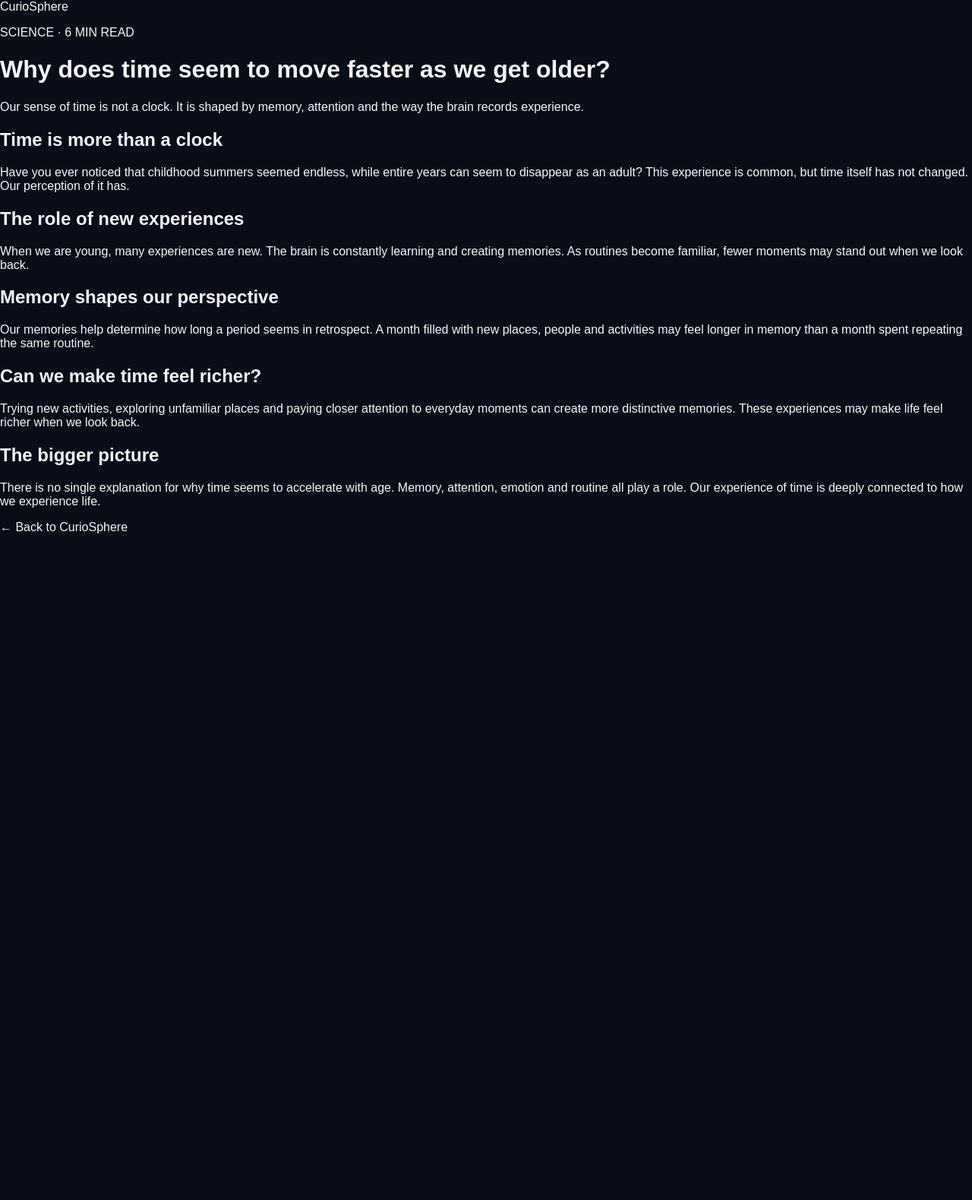
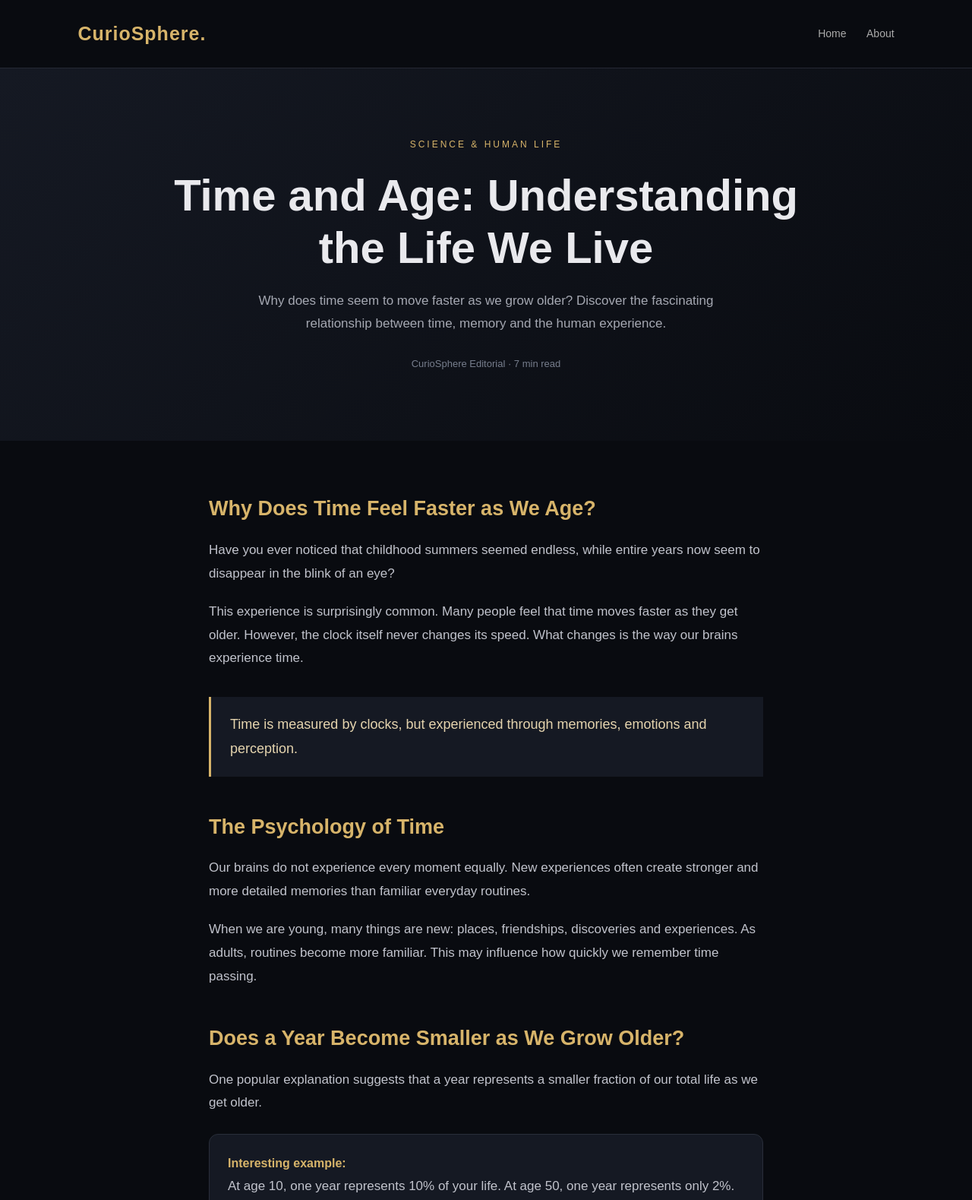
Before and after one commit to saiviszavadskis17-design/curiosphere, a plain HTML site: page articles/time-and-age.html in a window 1280 px wide. Shown: the top 1579 px of the page at 76% size. Before the commit the page ends 800 px from the top, so only its background shows below. Drawn offline with Linux system fonts and the light colour scheme.

Commit message:
Update time-and-age.html

```diff
--- a/articles/time-and-age.html
+++ b/articles/time-and-age.html
@@ -1,38 +1,301 @@
+
 
 <!DOCTYPE html>
 <html lang="en">
 <head>
-  <meta charset="UTF-8">
-  <meta name="viewport" content="width=device-width, initial-scale=1.0">
-  <title>Why Does Time Seem to Move Faster as We Get Older? | CurioSphere</title>
-  <link rel="stylesheet" href="../style.css">
+<meta charset="UTF-8">
+<meta name="viewport" content="width=device-width, initial-scale=1.0">
+
+<title>Time and Age: Understanding the Life We Live | CurioSphere</title>
+
+<meta name="description" content="Discover fascinating facts about time, aging, human life and how our perception of time changes as we grow older.">
+
+<meta name="keywords" content="time, age, human life, psychology, science, CurioSphere">
+
+<style>
+* {
+    margin: 0;
+    padding: 0;
+    box-sizing: border-box;
+}
+
+body {
+    background: #090b10;
+    color: #e9e9ed;
+    font-family: Arial, sans-serif;
+    line-height: 1.8;
+}
+
+header {
+    padding: 22px 8%;
+    border-bottom: 1px solid #252833;
+    display: flex;
+    justify-content: space-between;
+    align-items: center;
+}
+
+.logo {
+    color: #d7b46a;
+    font-size: 25px;
+    font-weight: bold;
+    letter-spacing: 1px;
+}
+
+nav a {
+    color: #aaa;
+    text-decoration: none;
+    margin-left: 22px;
+    font-size: 14px;
+}
+
+nav a:hover {
+    color: #d7b46a;
+}
+
+.hero {
+    padding: 90px 20px;
+    text-align: center;
+    background: linear-gradient(135deg, #151923, #090b10);
+}
+
+.category {
+    color: #d7b46a;
+    text-transform: uppercase;
+    letter-spacing: 3px;
+    font-size: 12px;
+}
+
+h1 {
+    font-size: clamp(35px, 6vw, 58px);
+    line-height: 1.2;
+    margin: 20px auto;
+    max-width: 850px;
+}
+
+.subtitle {
+    color: #a5a8b2;
+    max-width: 650px;
+    margin: auto;
+    font-size: 17px;
+}
+
+.meta {
+    color: #777e8d;
+    margin-top: 25px;
+    font-size: 13px;
+}
+
+article {
+    max-width: 780px;
+    margin: 65px auto;
+    padding: 0 25px;
+}
+
+article h2 {
+    color: #d7b46a;
+    font-size: 27px;
+    margin: 42px 0 15px;
+}
+
+article p {
+    color: #c1c3cc;
+    margin-bottom: 20px;
+    font-size: 17px;
+}
+
+.highlight {
+    border-left: 3px solid #d7b46a;
+    padding: 20px 25px;
+    margin: 35px 0;
+    background: #151923;
+    color: #e5d4ae;
+    font-size: 18px;
+}
+
+.fact {
+    background: #151923;
+    border: 1px solid #292e3a;
+    border-radius: 12px;
+    padding: 24px;
+    margin: 25px 0;
+}
+
+.fact strong {
+    color: #d7b46a;
+}
+
+.back {
+    display: inline-block;
+    margin-top: 35px;
+    color: #d7b46a;
+    text-decoration: none;
+}
+
+footer {
+    text-align: center;
+    padding: 35px 15px;
+    border-top: 1px solid #252833;
+    color: #777e8d;
+    font-size: 13px;
+}
+
+footer a {
+    color: #d7b46a;
+    text-decoration: none;
+}
+
+@media(max-width:600px) {
+    header {
+        padding: 18px;
+        flex-direction: column;
+        gap: 12px;
+    }
+
+    nav a {
+        margin: 0 8px;
+    }
+
+    .hero {
+        padding: 65px 20px;
+    }
+
+    article {
+        margin: 40px auto;
+    }
+}
+</style>
 </head>
+
 <body>
-  <header>
-    <a href="../index.html">CurioSphere</a>
-  </header>
 
-  <main>
-    <p>SCIENCE · 6 MIN READ</p>
-    <h1>Why does time seem to move faster as we get older?</h1>
-    <p>Our sense of time is not a clock. It is shaped by memory, attention and the way the brain records experience.</p>
+<header>
+    <div class="logo">CurioSphere.</div>
 
-    <h2>Time is more than a clock</h2>
-    <p>Have you ever noticed that childhood summers seemed endless, while entire years can seem to disappear as an adult? This experience is common, but time itself has not changed. Our perception of it has.</p>
+    <nav>
+        <a href="../index.html">Home</a>
+        <a href="../about.html">About</a>
+    </nav>
+</header>
 
-    <h2>The role of new experiences</h2>
-    <p>When we are young, many experiences are new. The brain is constantly learning and creating memories. As routines become familiar, fewer moments may stand out when we look back.</p>
+<section class="hero">
+    <div class="category">Science & Human Life</div>
 
-    <h2>Memory shapes our perspective</h2>
-    <p>Our memories help determine how long a period seems in retrospect. A month filled with new places, people and activities may feel longer in memory than a month spent repeating the same routine.</p>
+    <h1>Time and Age: Understanding the Life We Live</h1>
 
-    <h2>Can we make time feel richer?</h2>
-    <p>Trying new activities, exploring unfamiliar places and paying closer attention to everyday moments can create more distinctive memories. These experiences may make life feel richer when we look back.</p>
+    <p class="subtitle">
+        Why does time seem to move faster as we grow older?
+        Discover the fascinating relationship between time,
+        memory and the human experience.
+    </p>
 
-    <h2>The bigger picture</h2>
-    <p>There is no single explanation for why time seems to accelerate with age. Memory, attention, emotion and routine all play a role. Our experience of time is deeply connected to how we experience life.</p>
+    <div class="meta">CurioSphere Editorial · 7 min read</div>
+</section>
 
-    <p><a href="../index.html">← Back to CurioSphere</a></p>
-  </main>
+<article>
+
+    <h2>Why Does Time Feel Faster as We Age?</h2>
+
+    <p>
+        Have you ever noticed that childhood summers seemed
+        endless, while entire years now seem to disappear
+        in the blink of an eye?
+    </p>
+
+    <p>
+        This experience is surprisingly common. Many people
+        feel that time moves faster as they get older.
+        However, the clock itself never changes its speed.
+        What changes is the way our brains experience time.
+    </p>
+
+    <div class="highlight">
+        Time is measured by clocks, but experienced through
+        memories, emotions and perception.
+    </div>
+
+    <h2>The Psychology of Time</h2>
+
+    <p>
+        Our brains do not experience every moment equally.
+        New experiences often create stronger and more
+        detailed memories than familiar everyday routines.
+    </p>
+
+    <p>
+        When we are young, many things are new:
+        places, friendships, discoveries and experiences.
+        As adults, routines become more familiar.
+        This may influence how quickly we remember time passing.
+    </p>
+
+    <h2>Does a Year Become Smaller as We Grow Older?</h2>
+
+    <p>
+        One popular explanation suggests that a year
+        represents a smaller fraction of our total life
+        as we get older.
+    </p>
+
+    <div class="fact">
+        <strong>Interesting example:</strong>
+        <p>
+            At age 10, one year represents 10% of your life.
+            At age 50, one year represents only 2%.
+        </p>
+    </div>
+
+    <p>
+        This is a mathematical comparison, not a proven
+        explanation for how the brain measures time.
+        Still, it offers an interesting way to think
+        about our changing perception of life.
+    </p>
+
+    <h2>Can We Make Life Feel Longer?</h2>
+
+    <p>
+        We cannot stop time, but we can make our experiences
+        more memorable.
+    </p>
+
+    <p>
+        Exploring unfamiliar places, learning new skills,
+        meeting different people and breaking everyday
+        routines can create fresh memories.
+    </p>
+
+    <p>
+        Sometimes, the secret is not having more time.
+        It is making more of the time we already have.
+    </p>
+
+    <h2>Final Thoughts</h2>
+
+    <p>
+        Time remains one of the most fascinating mysteries
+        of human existence. Although science can measure
+        its passage, our personal experience of time is
+        deeply connected to the way we live.
+    </p>
+
+    <p>
+        Every new experience adds another chapter to
+        the story of our lives. Perhaps that is why
+        the most memorable moments are often the ones
+        when we forget to look at the clock.
+    </p>
+
+    <a class="back" href="../index.html">
+        ← Back to CurioSphere
+    </a>
+
+</article>
+
+<footer>
+    <p>© 2026 CurioSphere. All rights reserved.</p>
+    <p>Explore ideas. Discover more.</p>
+    <p><a href="../privacy.html">Privacy Policy</a></p>
+</footer>
+
 </body>
 </html>
```
